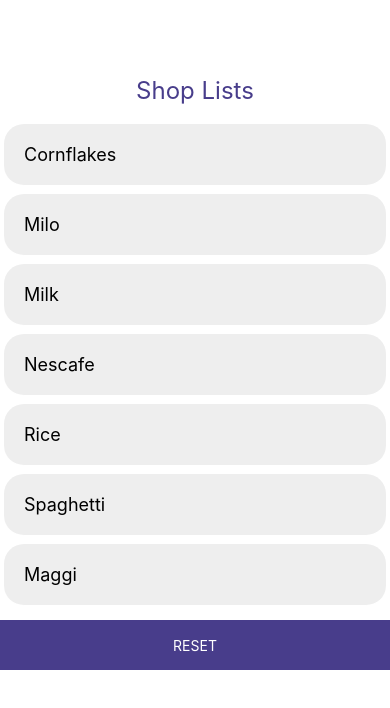
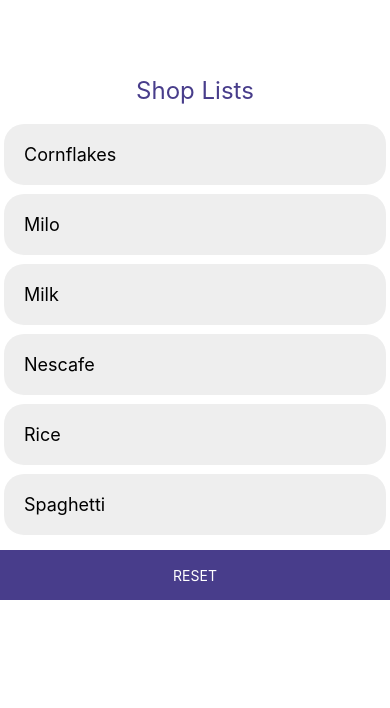
Before and after one commit to Davidon4/Minimart, a React Native app: screen / in a window 390 px wide. Shown: the top 708 px of the page. Built offline with nearby package versions, Linux system fonts and the light colour scheme.

Commit message:
'save-change'

```diff
--- a/src/components/ShoppingList/index.js
+++ b/src/components/ShoppingList/index.js
@@ -25,7 +25,6 @@
   { id: uuid(), name: "Nescafe" },
   { id: uuid(), name: "Rice" },
   { id: uuid(), name: "Spaghetti" },
-  { id: uuid(), name: "Maggi" },
 ];
 
 const ShoppingList = () => {
```
